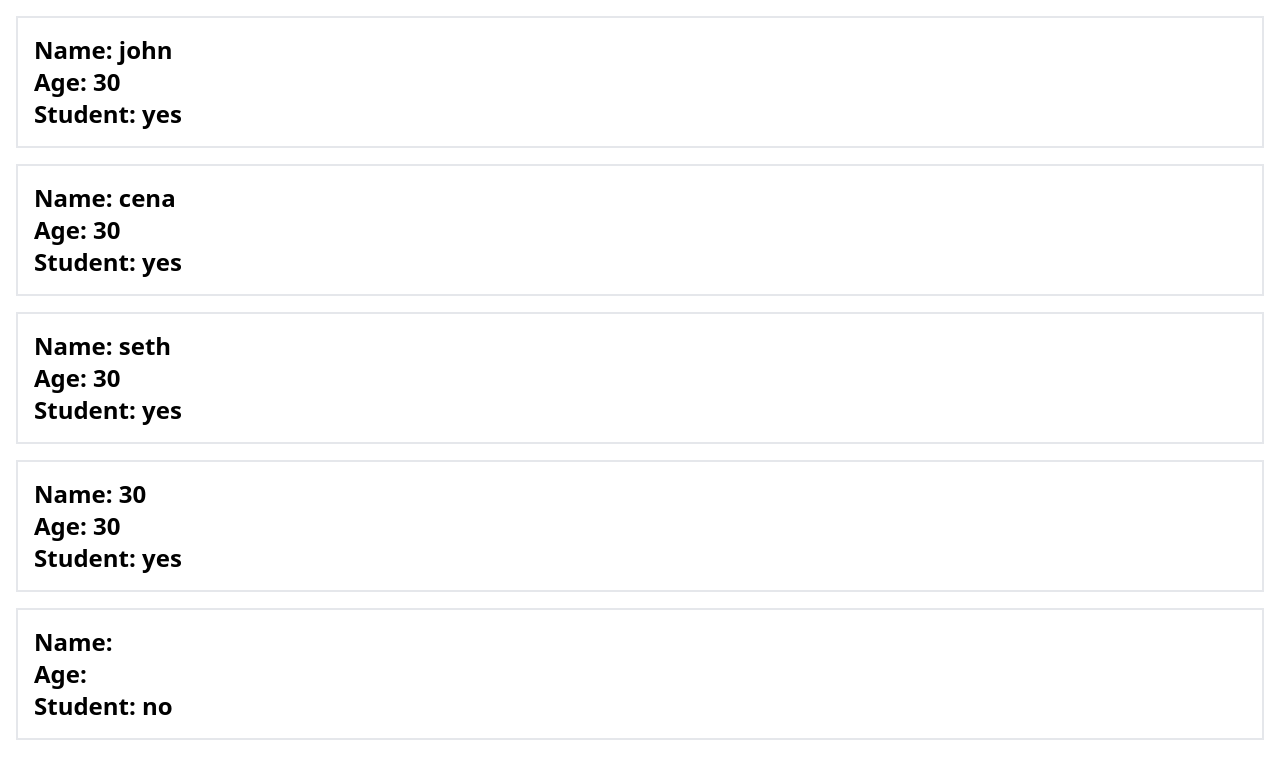
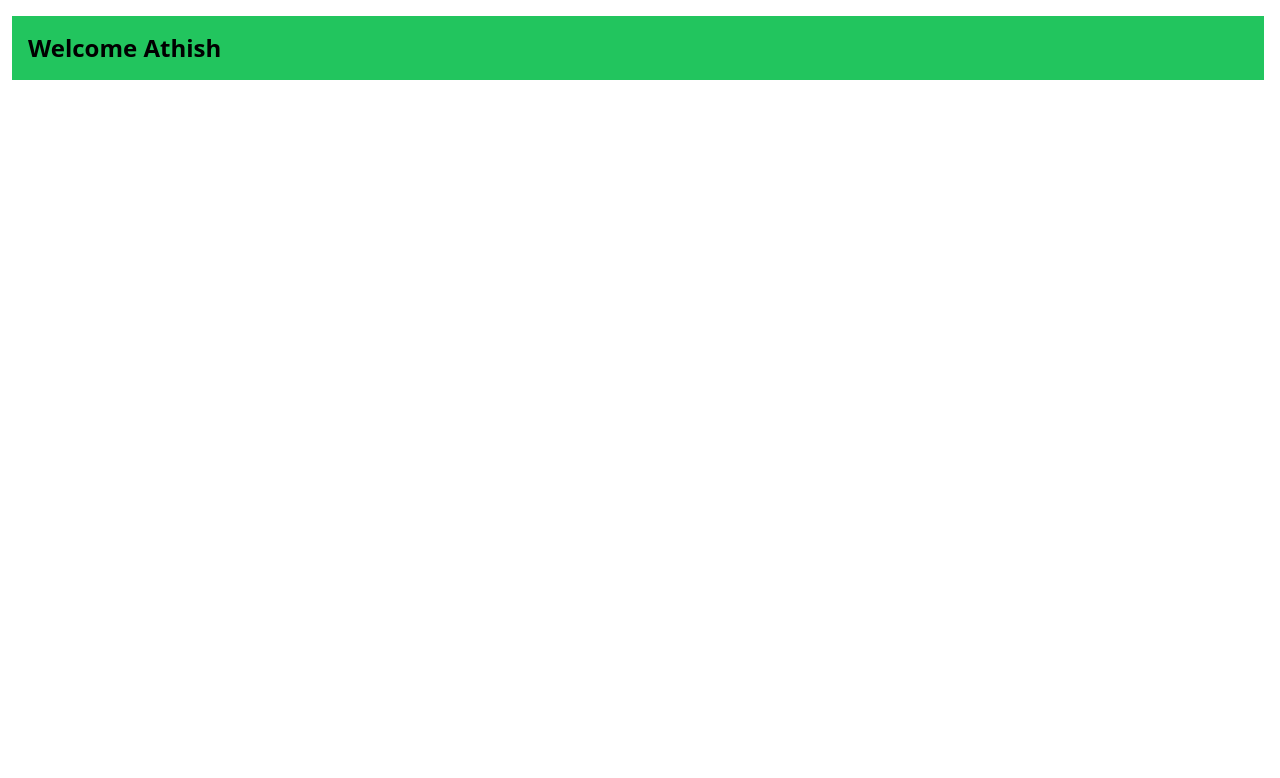
Before and after one commit to Athish-18/reactLearn, a React (Vite) app in the folder react-first-project/: page / in a window 1280 px wide. Shown: the top 778 px of the page. Built offline with nearby package versions, Linux system fonts and the light colour scheme.

Commit message:
conditional rendering

```diff
--- a/react-first-project/src/App.jsx
+++ b/react-first-project/src/App.jsx
@@ -1,14 +1,8 @@
-/*
-These are props. They are read-only properties that are shared between components. A parent component can send data to a child component., default props enable to take those values when not sent , proptypes ensure u pass in crct datatype*/
-import Student from "./Student.jsx"
+import User from "./User.jsx";
 function App() {
   return (
     <>
-      <Student name="john" age={30} isStudent={true}></Student>
-      <Student name="cena" age={30} isStudent={true}></Student>
-      <Student name="seth" age={30} isStudent={true}></Student>
-      <Student name="30" age={30} isStudent={true}></Student>
-      <Student ></Student>
+      <User isUser={true} name="Athish"></User>
     </>
   );
 }
--- a/react-first-project/src/Student.jsx
+++ /dev/null
@@ -1,27 +0,0 @@
-import PropTypes from "prop-types";
-
-function Student(props) {
-  return (
-    <div className="div p-4 border-2 m-4 mb-2">
-      <p className="name text-2xl font-bold">Name: {props.name}</p>
-      <p className="name text-2xl font-bold">Age: {props.age}</p>
-      <p className="name text-2xl font-bold">
-        Student: {props.isStudent ? "yes" : "no"}
-      </p>
-    </div>
-  );
-}
-
-Student.propTypes = {
-  name: PropTypes.string,
-  age: PropTypes.number,
-  isStudent: PropTypes.bool,
-};
-
-Student.defaultProps = {
-  name: "unknown",
-  age: 0,
-  isStudent: false,
-};
-
-export default Student;
--- /dev/null
+++ b/react-first-project/src/User.jsx
@@ -0,0 +1,18 @@
+function User(props)
+{
+    const logged = (
+      <h1 className="user ml-3 text-2xl m-4 font-bold bg-green-500 p-4">
+        Welcome {props.name}
+      </h1>
+    );
+
+    const notLogged = (
+      <h1 className="not ml-3 text-2xl m-4 font-bold bg-red-500 p-4">
+        You have no acess
+      </h1>
+    );
+
+    return props.isUser?logged:notLogged;
+
+}
+export default User;
```
